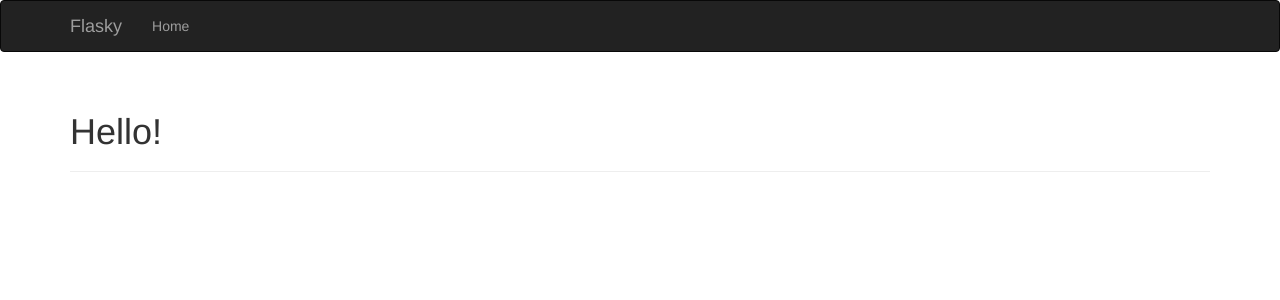
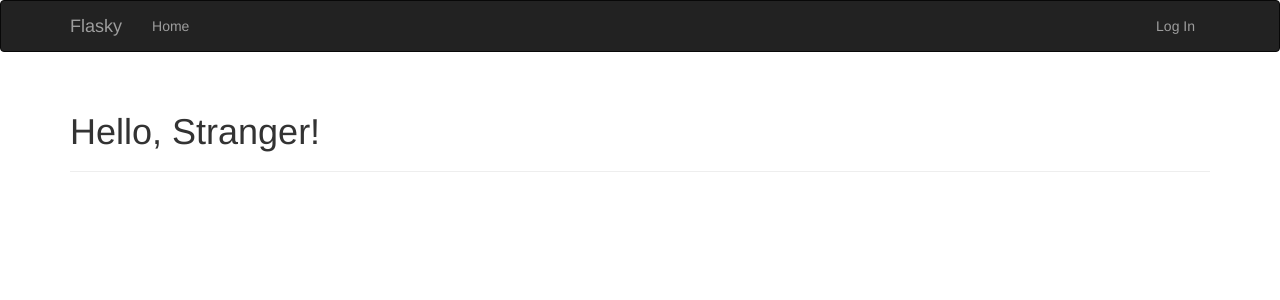
Before and after one commit to JamesGomatos/455Project, a Flask app: page / in a window 1280 px wide. Shown: the top 300 px of the page. Run offline with Flask 2, Linux system fonts and the light colour scheme; some libraries are stand-ins or nearby versions.

Commit message:
fixed the index.html view

```diff
--- a/app/templates/base.html
+++ b/app/templates/base.html
@@ -1,6 +1,6 @@
 {% extends "bootstrap/base.html" %}
 
-{% block title %}Database{% endblock %}
+{% block title %}Flasky{% endblock %}
 
 {% block head %}
 {{ super() }}
@@ -18,11 +18,18 @@
                 <span class="icon-bar"></span>
                 <span class="icon-bar"></span>
             </button>
-            <a class="navbar-brand" href="/">Flasky</a>
+            <a class="navbar-brand" href="{{ url_for('main.index') }}">Flasky</a>
         </div>
         <div class="navbar-collapse collapse">
             <ul class="nav navbar-nav">
-                <li><a href="/">Home</a></li>
+                <li><a href="{{ url_for('main.index') }}">Home</a></li>
+            </ul>
+            <ul class="nav navbar-nav navbar-right">
+                {% if current_user.is_authenticated %}
+                <li><a href="{{ url_for('auth.logout') }}">Log Out</a></li>
+                {% else %}
+                <li><a href="{{ url_for('auth.login') }}">Log In</a></li>
+                {% endif %}
             </ul>
         </div>
     </div>
--- a/app/templates/index.html
+++ b/app/templates/index.html
@@ -4,6 +4,6 @@
 
 {% block page_content %}
 <div class="page-header">
-    <h1>Hello!</h1>
+    <h1>Hello, {% if current_user.is_authenticated %}{{ current_user.usrename }}{% else %}Stranger{% endif %}!</h1>
 </div>
 {% endblock %}
```
